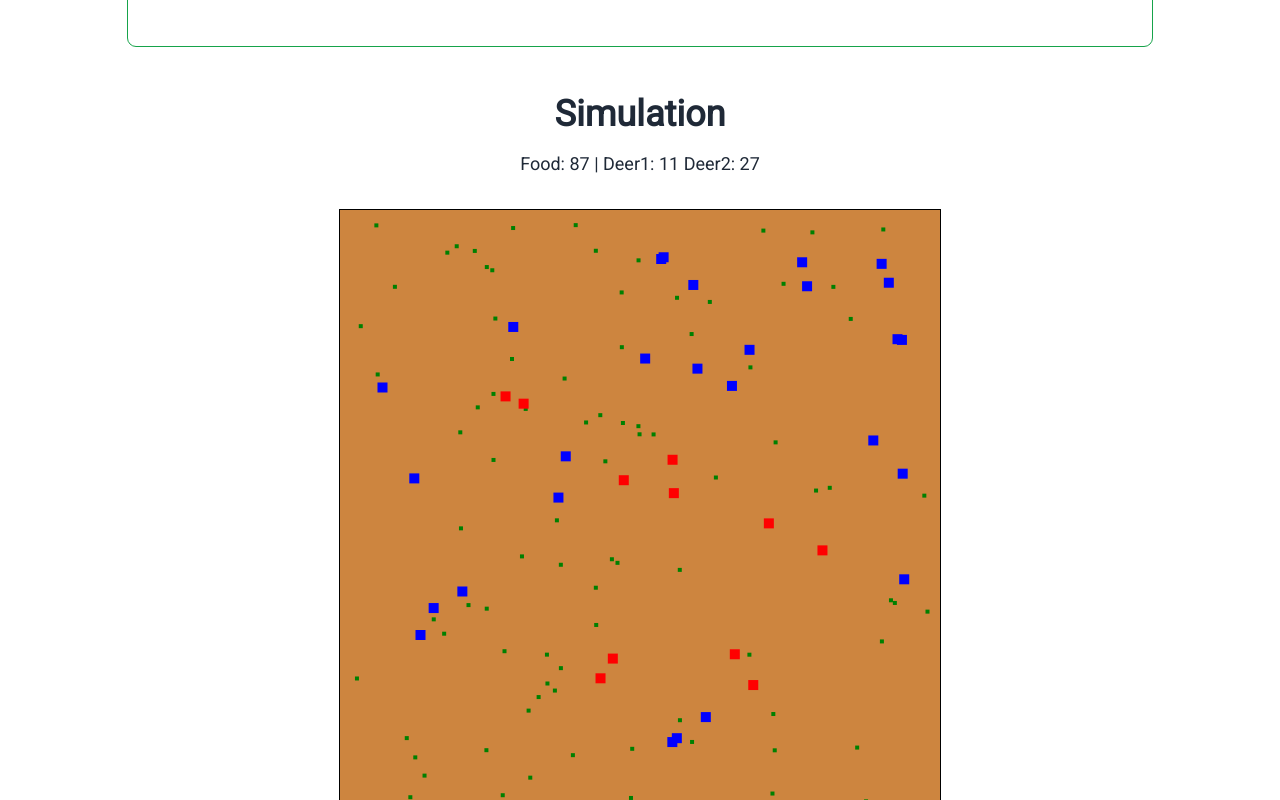
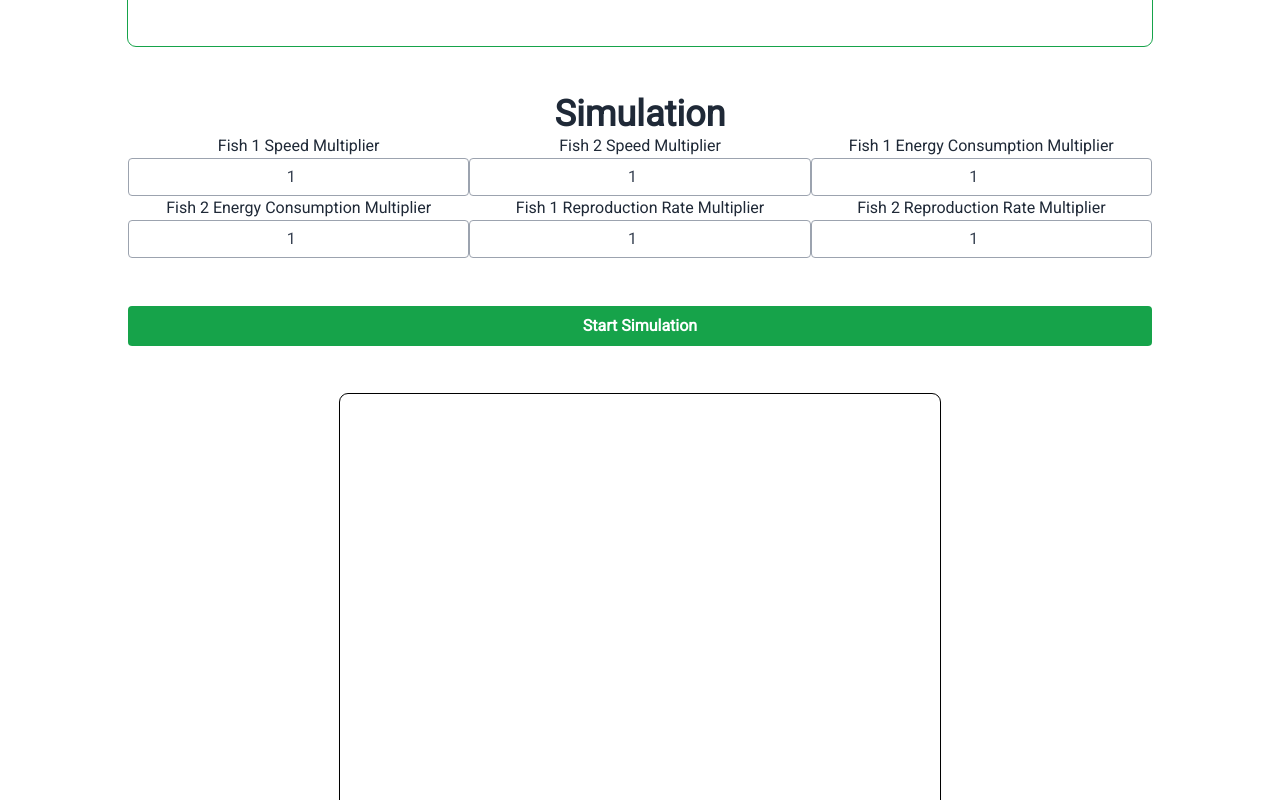
Before and after one commit to lukajaa/ecology, a Nuxt app: page /niches in a window 1280 px wide. Shown: the part 1180-1980 px from the top of the page. Built offline with nearby package versions, Linux system fonts and the light colour scheme.

Commit message:
completed simulation

```diff
--- a/pages/controls.vue
+++ b/pages/controls.vue
@@ -47,8 +47,47 @@
             </p>
           </div>
         </div>
+
+        <p class="w-full mt-12 mb-2 text-3xl font-semibold leading-tight text-center">
+            Try it yourself?
+        </p>
+        <div class="w-full mb-4">
+          <div class="h-1 mx-auto gradient w-32 opacity-25 my-0 py-0 rounded-t"></div>
+        </div>
+        <div class="flex flex-wrap">
+          <div class="w-full sm:w-1/2 p-6">
+            <p class="text-3xl font-bold leading-none mb-3">
+                Bottom Up Model
+            </p>
+            <input v-model="bottom" type="number" class="w-full border border-gray-400 p-2 mb-4">
+            <input v-model="bottom_other[0]" type="number" class="w-full border border-gray-400 p-2 mb-4" disabled>
+            <input v-model="bottom_other[1]" type="number" class="w-full border border-gray-400 p-2 mb-4" disabled>
+            <input v-model="bottom_other[2]" type="number" class="w-full border border-gray-400 p-2 mb-4" disabled>
+            <input v-model="bottom_other[3]" type="number" class="w-full border border-gray-400 p-2 mb-4" disabled>
+          </div>
+          <div class="w-5/6 sm:w-1/2 p-6">
+            <p class="text-3xl font-bold leading-none mb-3">
+                Top Down Model
+            </p>
+            <input v-model="top_other[0]" type="number" class="w-full border border-gray-400 p-2 mb-4">
+            <input v-model="top_other[1]" type="number" class="w-full border border-gray-400 p-2 mb-4" disabled>
+            <input v-model="top_other[2]" type="number" class="w-full border border-gray-400 p-2 mb-4" disabled>
+            <input v-model="top_other[3]" type="number" class="w-full border border-gray-400 p-2 mb-4" disabled>
+            <input v-model="top" type="number" class="w-full border border-gray-400 p-2 mb-4" disabled>
+          </div>
+        </div>
       </div>
     </section>
     <BackButton />
     </div>
 </template>
+
+<script setup>
+const bottom = ref(10000)
+const bottom_other = computed(() => {
+    return [Math.round(bottom.value / 10), Math.round(bottom.value / 100), Math.round(bottom.value / 1000), Math.round(bottom.value / 10000)]
+})
+
+const top = ref(10000)
+const top_other = ['test', 'test', 'test', 'test']
+</script>
--- a/pages/niches.vue
+++ b/pages/niches.vue
@@ -65,8 +65,41 @@
     </div>
     <p class="text-4xl text-center mt-12 font-bold">Simulation</p>
 
-    <p class="text-center text-lg mt-4 mb-8">Food: {{ foodCount }} | Deer1: {{ deer1Count }} Deer2: {{ deer2Count }}</p>
-    <canvas id="canvas" width="600" height="600" class="outline outline-black outline-1 mx-auto"></canvas>
+
+    <div v-if="!started" class="flex flex-wrap">
+        <div class="flex flex-col w-1/3 flex-grow">
+            <p class="text-center">Fish 1 Speed Multiplier</p>
+            <input v-model="fish1Speed" type="number" class="text-center w-full border border-gray-400 rounded py-2 px-3 text-gray-700 leading-tight focus:outline-none focus:border-gray-500" label="Number of fish" />
+        </div>
+        <div class="flex flex-col w-1/3 flex-grow">
+            <p class="text-center">Fish 2 Speed Multiplier</p>
+            <input v-model="fish2Speed" type="number" class="text-center w-full border border-gray-400 rounded py-2 px-3 text-gray-700 leading-tight focus:outline-none focus:border-gray-500" label="Number of fish" />
+        </div>
+        <div class="flex flex-col w-1/3 flex-grow">
+            <p class="text-center">Fish 1 Energy Consumption Multiplier</p>
+            <input v-model="fish1EnergyConsumption" type="number" class="text-center w-full border border-gray-400 rounded py-2 px-3 text-gray-700 leading-tight focus:outline-none focus:border-gray-500" label="Number of fish" />
+        </div>
+        <div class="flex flex-col w-1/3 flex-grow">
+            <p class="text-center">Fish 2 Energy Consumption Multiplier</p>
+            <input v-model="fish2EnergyConsumption" type="number" class="text-center w-full border border-gray-400 rounded py-2 px-3 text-gray-700 leading-tight focus:outline-none focus:border-gray-500" label="Number of fish" />
+        </div>
+        <div class="flex flex-col w-1/3 flex-grow">
+            <p class="text-center">Fish 1 Reproduction Rate Multiplier</p>
+            <input v-model="fish1ReproductionRate" type="number" class="text-center w-full border border-gray-400 rounded py-2 px-3 text-gray-700 leading-tight focus:outline-none focus:border-gray-500" label="Number of fish" />
+        </div>
+        <div class="flex flex-col w-1/3">
+            <p class="text-center">Fish 2 Reproduction Rate Multiplier</p>
+            <input v-model="fish2ReproductionRate" type="number" class="text-center w-full border border-gray-400 rounded py-2 px-3 text-gray-700 leading-tight focus:outline-none focus:border-gray-500" label="Number of fish" />
+        </div>
+    </div>
+    <button v-if="!started" @click="started=true; animate()" class="bg-green-600 hover:bg-green-700 text-white font-bold py-2 px-4 rounded my-12 text-center w-full">
+        Start Simulation
+    </button>
+    <div v-if="started">
+        <p class="text-lg text-center">Food: {{ food.length }} | Fish1: {{ fish1.length }} | Fish2: {{ fish2.length }}</p>
+        <p class="text-lg text-center">Ticks: {{ ticksRun }}</p>
+    </div>
+    <canvas id="canvas" width="600" height="600" class="outline outline-black outline-1 rounded-lg shadow mx-auto"></canvas>
       </div>
     </section>
     <BackButton />
@@ -80,11 +113,6 @@
 </style>
 
 <script setup>
-
-const foodCount = ref(100);
-const deer1Count = ref(10);
-const deer2Count = ref(10);
-
 var ctx;
 
 onMounted(() => {
@@ -92,164 +120,203 @@ onMounted(() => {
     ctx = canvas.getContext("2d");
 })
 
-class Deer {
-    constructor(x, y, direction, type) {
+// Multipliers
+const fish1Speed = ref(1);
+const fish2Speed = ref(1);
+const fish1EnergyConsumption = ref(1);
+const fish2EnergyConsumption = ref(1);
+const fish1ReproductionRate = ref(1);
+const fish2ReproductionRate = ref(1);
+
+// Define variables
+const numFish = 50; // number of fish in each species
+const fishSize = 10; // radius of fish
+const maxSpeed = 2; // maximum speed of fish
+const foodSpawnRate = 1; // rate at which food appears
+const foodSize = 5; // size of food
+const foodValue = 10; // value of food to fish
+const fish1Color = '#FF0000'; // color of first species of fish
+const fish2Color = '#0000FF'; // color of second species of fish
+
+// Create arrays to hold fish and food objects
+const fish1 = ref([]);
+const fish2 = ref([]);
+const ticksRun = ref(0);
+const food = ref([]);
+const started = ref(false);
+
+// Define Fish class
+class Fish {
+  constructor(x, y, vx, vy, color) {
     this.x = x;
     this.y = y;
-        this.direction = direction;
-        this.energy = 0;
-        this.target = null;
-        this.type = type;
-        this.time_alive = 0;
+    this.vx = vx;
+    this.vy = vy;
+    this.color = color;
+    this.alive = true;
+    this.energy = 100;
   }
+
   draw() {
-        if (this.type == 1) {
-            ctx.fillStyle = "red";
+    ctx.beginPath();
+    ctx.arc(this.x, this.y, fishSize, 0, 2 * Math.PI);
+    ctx.fillStyle = this.color;
+    ctx.fill();
+  }
+
+  move() {
+    // Move fish
+
+    if (this.color == fish1Color) {
+      this.x += this.vx * fish1Speed.value;
+      this.y += this.vy * fish1Speed.value;
     } else {
-            ctx.fillStyle = "blue";
+      this.x += this.vx * fish2Speed.value;
+      this.y += this.vy * fish2Speed.value;
     }
-        ctx.fillRect(this.x, this.y, 10, 10);
+    // Consume energy
 
-        /*
-        ctx.beginPath();
-        ctx.arc(this.x + 2.5, this.y + 2.5, 100, 0, 2 * Math.PI);
-        ctx.stroke();
-        */
+    if (this.color == fish1Color) {
+      this.energy -= 0.1 * fish1EnergyConsumption.value;
+    } else {
+      this.energy -= 0.1 * fish2EnergyConsumption.value;
+    }
 
+    // Bounce off walls
+    if (this.x < fishSize || this.x > 600 - fishSize) {
+      this.vx *= -1;
     }
-    sense() {
-        var closest = null;
-        var closestDistance
-        for (var i = 0; i < food.length; i++) {
-            var dx = food[i].x - this.x;
-            var dy = food[i].y - this.y;
-            var distance = Math.sqrt(dx * dx + dy * dy);
-            if (!closest || distance < closestDistance) {
-                var taken = false;
-                for (var j = 0; j < deer.length; j++) {
-                    if (deer[j] == this) {
-                        continue;
+    if (this.y < fishSize || this.y > 600 - fishSize) {
+      this.vy *= -1;
     }
-                    if (deer[j].target == food[i] && deer[j].type == this.type) {
-                        taken = true;
-                        break;
+
+    // Consume food
+    for (let i = 0; i < food.value.length; i++) {
+      const d = Math.sqrt((this.x - food.value[i].x) ** 2 + (this.y - food.value[i].y) ** 2);
+      if (d < fishSize + foodSize) {
+        this.energy += foodValue;
+        food.value.splice(i, 1);
       }
     }
-                if (taken) {
-                    continue;
-                }
-                closest = food[i];
-                closestDistance = distance;
+
+    // Die if energy reaches 0
+    if (this.energy <= 0) {
+      this.alive = false;
     }
   }
-        this.target = closest;
-        if (closest) {
-            var dx = closest.x - this.x;
-            var dy = closest.y - this.y;
-            this.direction = Math.atan2(dy, dx) * 180 / Math.PI;
+
+  reproduce() {
+    // Reproduce if enough energy and space
+
+    if (this.energy >= 200 * fish1ReproductionRate.value && this.color === fish1Color) {
+      let newX = this.x + Math.random() * 2 * fishSize - fishSize;
+      let newY = this.y + Math.random() * 2 * fishSize - fishSize;
+      let newVX = Math.random() * 2 * maxSpeed - maxSpeed;
+      let newVY = Math.random() * 2 * maxSpeed - maxSpeed;
+      let newFish = new Fish(newX, newY, newVX, newVY, this.color);
+      if (this.color === fish1Color) {
+        fish1.value.push(newFish);
+      } else {
+        fish2.value.push(newFish);
       }
+      this.energy -= 100;
+    } else if (this.energy >= 200  * fish2ReproductionRate.value && this.color === fish2Color) {
+      let newX = this.x + Math.random() * 2 * fishSize - fishSize;
+      let newY = this.y + Math.random() * 2 * fishSize - fishSize;
+      let newVX = Math.random() * 2 * maxSpeed - maxSpeed;
+      let newVY = Math.random() * 2 * maxSpeed - maxSpeed;
+      let newFish = new Fish(newX, newY, newVX, newVY, this.color);
+      if (this.color === fish1Color) {
+        fish1.value.push(newFish);
+      } else {
+        fish2.value.push(newFish);
       }
-    move() {
-        this.time_alive += 1;
-
-        var radians = this.direction * Math.PI / 180;
-        if (this.type == 1) {
-            this.x += Math.cos(radians);
-            this.y += Math.sin(radians);
-        } else {
-            this.x += Math.cos(radians);
-            this.y += Math.sin(radians);
-        }
-
-        if (this.time_alive > 100) {this.energy -= 0.1;}
-        if (this.energy < 0) {
-            deer.splice(deer.indexOf(this), 1);
-        }
-
-        if (this.x < 0 || this.x > 590 || this.y < 0 || this.y > 590) {
-            this.direction = this.direction + Math.random() * 120 + 120;
-            if (this.direction > 360) {
-                this.direction -= 360;
-            }
-        }
-    }
-    eat() {
-        if (this.target) {
-            var dx = this.target.x - this.x;
-            var dy = this.target.y - this.y;
-            var distance = Math.sqrt(dx * dx + dy * dy);
-            if (distance < 10) {
-                food.splice(food.indexOf(this.target), 1);
-                this.energy += 3;
-                this.target = null;
-            }
-        }
-    }
-    birth() {
-        if (this.energy >= 9 && this.type == 1) {
-            this.energy -= 4.5;
-            var baby_x = this.x + Math.random() * 10 - 5;
-            var baby_y = this.y + Math.random() * 10 - 5;
-            deer.push(new Deer(baby_x, baby_y, Math.random() * 360, this.type));
-        }
-        if (this.energy >= 10 && this.type == 2) {
-            this.energy -= 5;
-            var baby_x = this.x + Math.random() * 10 - 5;
-            var baby_y = this.y + Math.random() * 10 - 5;
-            deer.push(new Deer(baby_x, baby_y, Math.random() * 360, this.type));
+      this.energy -= 100;
     }
   }
 }
 
-var deer = []
-for (var i = 0; i < 10; i++) {
-    deer.push(new Deer(Math.random() * 580 + 10, Math.random() * 580 + 10, Math.random() * 360, 1));
+
+// Define Food class
+class Food {
+  constructor(x, y) {
+    this.x = x;
+    this.y = y;
   }
 
-for (var i = 0; i < 10; i++) {
-    deer.push(new Deer(Math.random() * 580 + 10, Math.random() * 580 + 10, Math.random() * 360, 2));
+  draw() {
+    ctx.beginPath();
+    ctx.arc(this.x, this.y, foodSize, 0, 2 * Math.PI);
+    ctx.fillStyle = '#00FF00';
+    ctx.fill();
+  }
 }
 
-var food = []
-for (var i = 0; i < 100; i++) {
-    food.push({
-        x: Math.random() * 580 + 10,
-        y: Math.random() * 580 + 10
-    });
+// Spawn fish and food
+for (let i = 0; i < numFish; i++) {
+  let x1 = Math.random() * 600;
+  let y1 = Math.random() * 600;
+  let vx1 = Math.random() * 2 * maxSpeed - maxSpeed;
+  let vy1 = Math.random() * 2 * maxSpeed - maxSpeed;
+  let f1 = new Fish(x1, y1, vx1, vy1, fish1Color);
+  fish1.value.push(f1);
+
+  let x2 = Math.random() * 600;
+  let y2 = Math.random() * 600;
+  let vx2 = Math.random() * 2 * maxSpeed - maxSpeed;
+  let vy2 = Math.random() * 2 * maxSpeed - maxSpeed;
+  let f2 = new Fish(x2, y2, vx2, vy2, fish2Color);
+  fish2.value.push(f2);
 }
 
-setInterval(function() {
+function animate() {
+  requestAnimationFrame(animate);
   ctx.clearRect(0, 0, 600, 600);
-    ctx.fillStyle = "rgb(205,133,63)";
-    ctx.fillRect(0, 0, 600, 600);
-    for (var i = 0; i < food.length; i++) {
-        ctx.fillStyle = "green";
-        ctx.fillRect(food[i].x, food[i].y, 4, 4);
+
+  // Spawn food
+  if (Math.random() < foodSpawnRate) {
+    let x = Math.random() * 600;
+    let y = Math.random() * 600;
+    let newFood = new Food(x, y);
+    food.value.push(newFood);
   }
 
-    for (var i = 0; i < deer.length; i++) {
-        deer[i].sense();
-        deer[i].move();
-        deer[i].eat();
-        deer[i].draw();
-        deer[i].birth();
+  // Draw and move fish
+  for (let i = 0; i < fish1.value.length; i++) {
+    let f = fish1.value[i];
+    if (f.alive) {
+      f.draw();
+      f.move();
+      f.reproduce();
+    } else {
+      fish1.value.splice(i, 1);
+      i--;
+    }
   }
 
-    food.push({
-        x: Math.random() * 580 + 10,
-        y: Math.random() * 580 + 10
-    });
-
-    foodCount.value = food.length;
-    deer1Count.value = 0;
-    deer2Count.value = 0;
-    for (var i = 0; i < deer.length; i++) {
-        if (deer[i].type == 1) {
-            deer1Count.value++;
+  for (let i = 0; i < fish2.value.length; i++) {
+    let f = fish2.value[i];
+    if (f.alive) {
+      f.draw();
+      f.move();
+      f.reproduce();
     } else {
-            deer2Count.value++;
+      fish2.value.splice(i, 1);
+      i--;
     }
   }
-}, 10);
 
+  // Draw food
+  for (let i = 0; i < food.value.length; i++) {
+    food.value[i].draw();
+  }
+
+  // Stop if one species dies out
+    if (fish1.value.length === 0 || fish2.value.length === 0) {
+        return;
+    }
+
+  // Update stats
+  ticksRun.value++;
+}
 </script>
```
Lines whose indentation alone changed are shown as unchanged.
